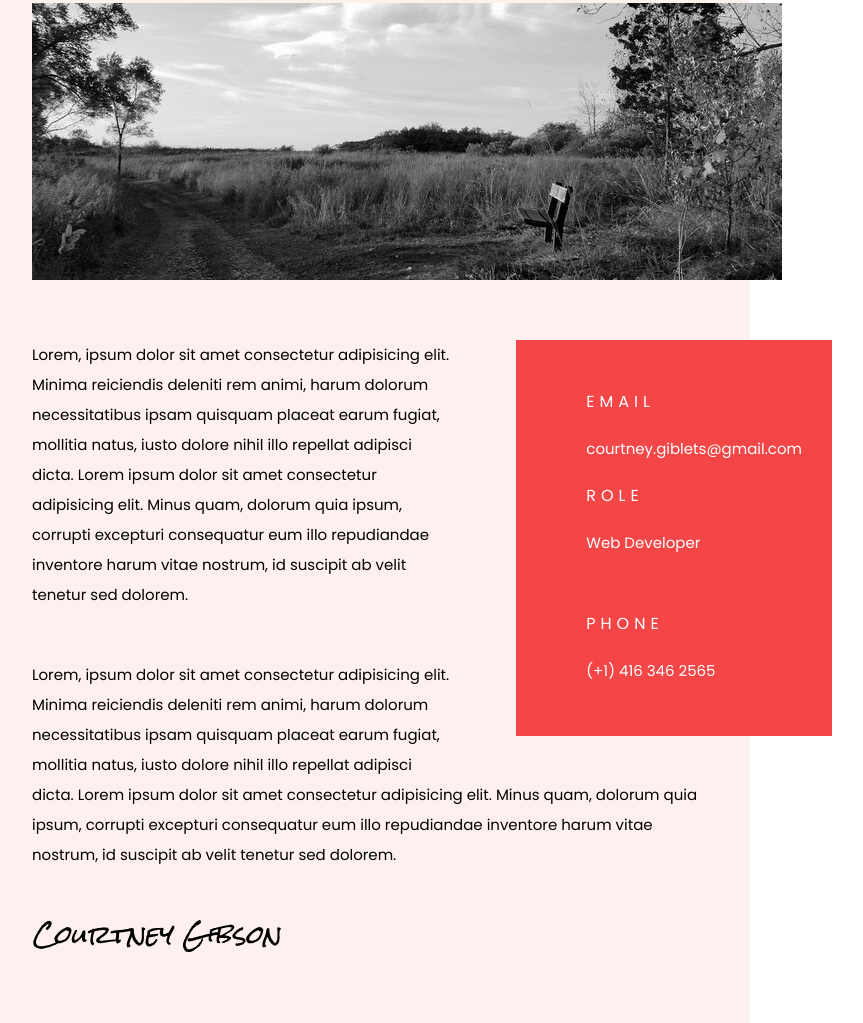
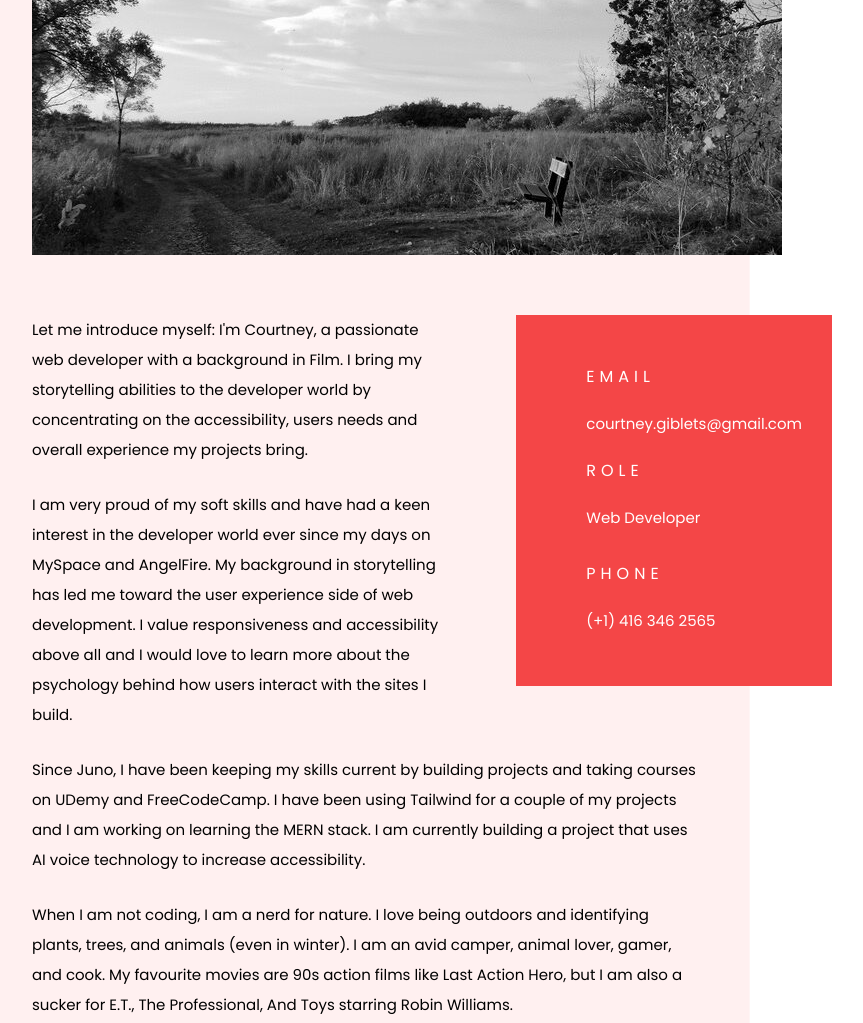
Before and after one commit to CourtG/portfolio, a plain HTML site: page index.html in a window 1280 px wide. Shown: the part 1362-2385 px from the top of the page, without its empty margins (18-881 px from the left). Drawn offline with nearby package versions, Linux system fonts and the light colour scheme.

Commit message:
added about text

```diff
--- a/index.html
+++ b/index.html
@@ -125,12 +125,13 @@
             </ul>
 
             <div class="middleText">
-                <p>Lorem, ipsum dolor sit amet consectetur adipisicing elit. Minima reiciendis deleniti rem animi, harum dolorum necessitatibus ipsam quisquam placeat earum fugiat, mollitia natus, iusto dolore nihil illo repellat adipisci dicta. Lorem ipsum dolor sit amet consectetur adipisicing elit. Minus quam, dolorum quia ipsum, corrupti excepturi consequatur eum illo repudiandae inventore harum vitae nostrum, id suscipit ab velit tenetur sed dolorem.</p>
+                <p>Let me introduce myself: I'm Courtney, a passionate web developer with a background in Film. I bring my storytelling abilities to the developer world by concentrating on the accessibility, users needs and overall experience my projects bring.</p>
 
-                <p>Lorem, ipsum dolor sit amet consectetur adipisicing elit. Minima reiciendis deleniti rem animi, harum dolorum
-                necessitatibus ipsam quisquam placeat earum fugiat, mollitia natus, iusto dolore nihil illo repellat adipisci dicta.
-                Lorem ipsum dolor sit amet consectetur adipisicing elit. Minus quam, dolorum quia ipsum, corrupti excepturi
-                consequatur eum illo repudiandae inventore harum vitae nostrum, id suscipit ab velit tenetur sed dolorem.</p>
+                <p>I am very proud of my soft skills and have had a keen interest in the developer world ever since my days on MySpace and AngelFire. My background in storytelling has led me toward the user experience side of web development. I value responsiveness and accessibility above all and I would love to learn more about the psychology behind how users interact with the sites I build. </p>
+
+                <p>Since Juno, I have been keeping my skills current by building projects and taking courses on UDemy and FreeCodeCamp. I have been using Tailwind for a couple of my projects and I am working on learning the MERN stack. I am currently building a project that uses AI voice technology to increase accessibility.</p>
+
+                <p>When I am not coding, I am a nerd for nature. I love being outdoors and identifying plants, trees, and animals (even in winter). I am an avid camper, animal lover, gamer, and cook. My favourite movies are 90s action films like Last Action Hero, but I am also a sucker for E.T., The Professional, And Toys starring Robin Williams. </p>
 
             <img src="./assets/signature.svg" width="250" alt="Courtney Gibson's signature">
         </div>
--- a/styles/sass/partials/_about.scss
+++ b/styles/sass/partials/_about.scss
@@ -27,7 +27,7 @@
 
 .about p {
   max-width: 670px;
-  margin-bottom: 50px;
+  margin-bottom: 25px;
 }
 
 .about img {
```
Also changed, not shown: styles/style.css.
